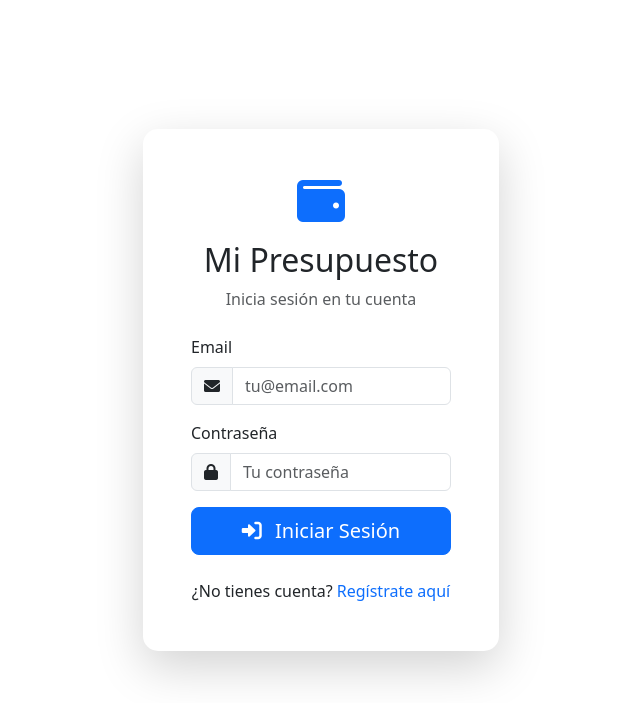
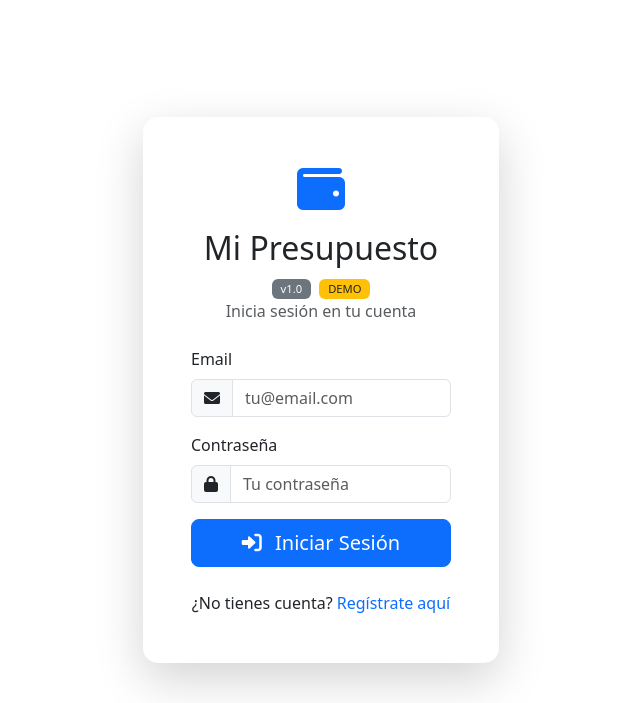
Before and after one commit to DavidGR0788/presupuesto, a Flask app: page /login in a window 1280 px wide. Shown: the top 703 px of the page, without its empty margins (319-959 px from the left). Run offline with Flask 3, Linux system fonts and the light colour scheme.

Commit message:
The version and name DEMO are added

```diff
--- a/templates/auth/login.html
+++ b/templates/auth/login.html
@@ -12,6 +12,11 @@
                     <div class="text-center mb-4">
                         <i class="fas fa-wallet fa-3x text-primary mb-3"></i>
                         <h2 class="card-title">Mi Presupuesto</h2>
+                        <!-- Versión DEMO y v1.0 -->
+                        <div class="version-badge mt-2">
+                            <span class="badge bg-secondary">v1.0</span>
+                            <span class="badge bg-warning text-dark ms-1">DEMO</span>
+                        </div>
                         <p class="text-muted">Inicia sesión en tu cuenta</p>
                     </div>
 
@@ -60,4 +65,12 @@
         </div>
     </div>
 </div>
+
+<style>
+.version-badge .badge {
+    font-size: 0.7em;
+    font-weight: 500;
+    padding: 0.4em 0.8em;
+}
+</style>
 {% endblock %}
```
